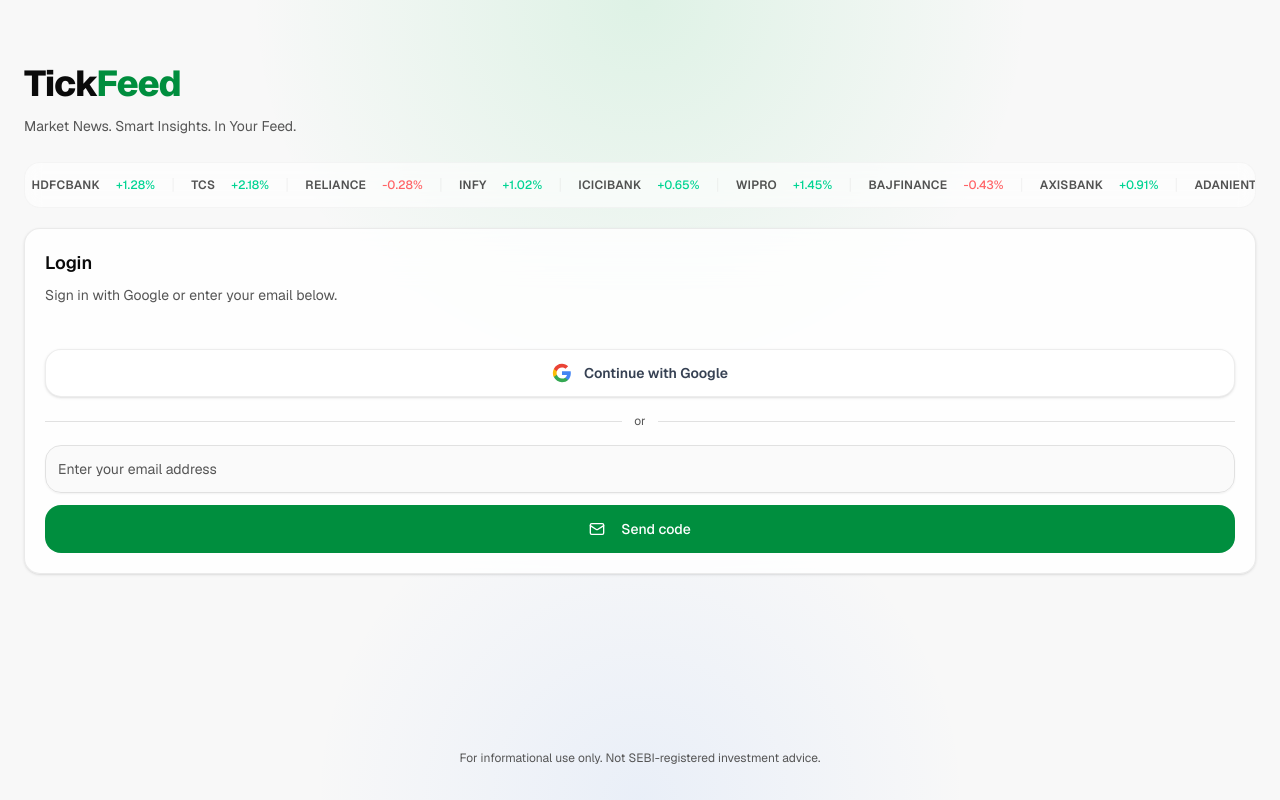
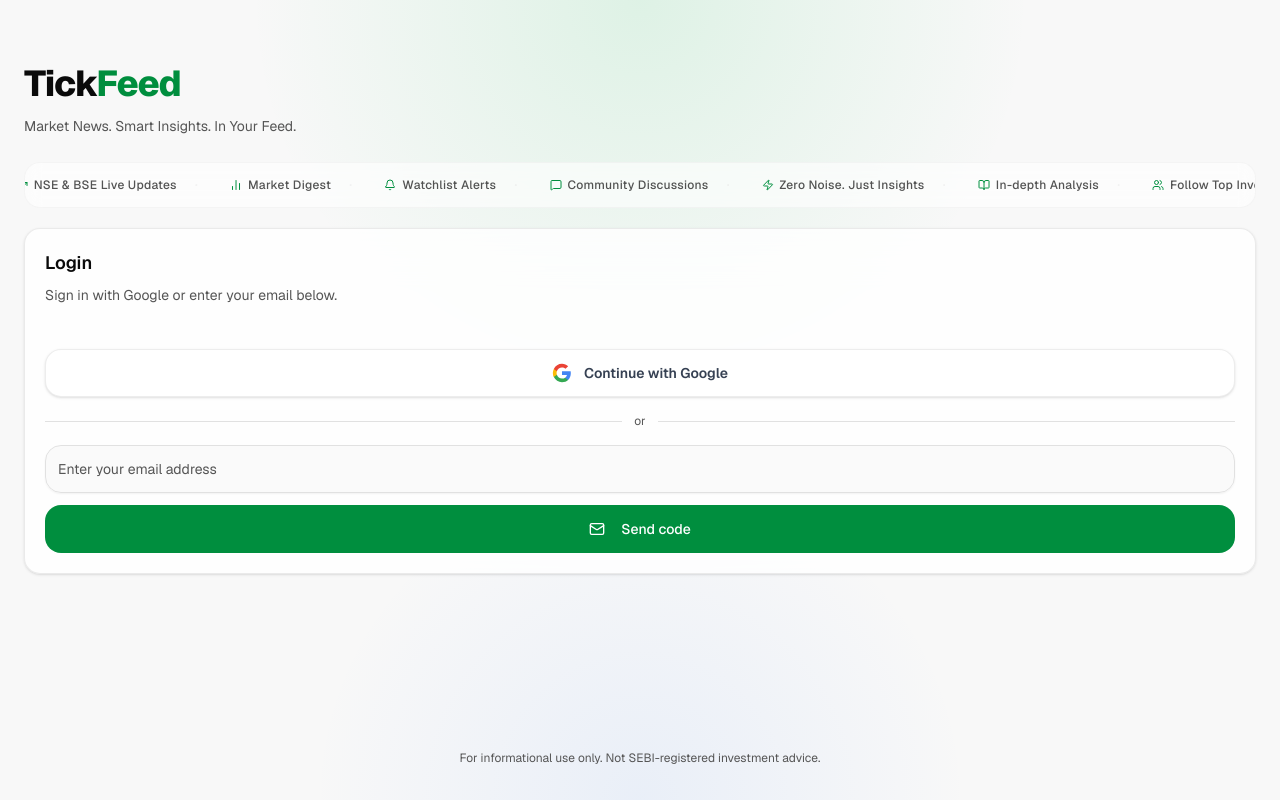
Before and after one commit to TickFeed/app, a Next.js app: page / in a window 1280 px wide. Built offline with nearby package versions, Linux system fonts and the light colour scheme; no server answers.

Commit message:
feat(auth): replace ticker strip with feature strip showcasing AI-powered summaries and live updates

```diff
--- a/components/tickfeed/screens/auth-screen.tsx
+++ b/components/tickfeed/screens/auth-screen.tsx
@@ -1,7 +1,7 @@
 "use client"
 
 import { useEffect } from "react"
-import { Loader2, Mail } from "lucide-react"
+import { Loader2, Mail, Zap, BarChart2, Users, Bell, BookOpen, TrendingUp, MessageSquare } from "lucide-react"
 import { useForm } from "react-hook-form"
 import { z } from "zod"
 import { zodResolver } from "@hookform/resolvers/zod"
@@ -92,19 +92,15 @@ export function AuthScreen({
     return { title: "", description: "Market News. Smart Insights. In Your Feed." }
   })()
 
-  const TICKERS = [
-    { symbol: "NIFTY 50",  change: "+0.82%", up: true  },
-    { symbol: "SENSEX",    change: "+0.71%", up: true  },
-    { symbol: "HDFCBANK",  change: "+1.28%", up: true  },
-    { symbol: "TCS",       change: "+2.18%", up: true  },
-    { symbol: "RELIANCE",  change: "-0.28%", up: false },
-    { symbol: "INFY",      change: "+1.02%", up: true  },
-    { symbol: "ICICIBANK", change: "+0.65%", up: true  },
-    { symbol: "WIPRO",     change: "+1.45%", up: true  },
-    { symbol: "BAJFINANCE",change: "-0.43%", up: false },
-    { symbol: "AXISBANK",  change: "+0.91%", up: true  },
-    { symbol: "ADANIENT",  change: "-1.12%", up: false },
-    { symbol: "MARUTI",    change: "+0.58%", up: true  },
+  const FEATURES = [
+    { icon: Zap,            label: "AI-Powered Summaries"      },
+    { icon: TrendingUp,     label: "NSE & BSE Live Updates"    },
+    { icon: BarChart2,      label: "Market Digest"             },
+    { icon: Bell,           label: "Watchlist Alerts"          },
+    { icon: MessageSquare,  label: "Community Discussions"     },
+    { icon: Zap,            label: "Zero Noise. Just Insights" },
+    { icon: BookOpen,       label: "In-depth Analysis"         },
+    { icon: Users,          label: "Follow Top Investors"      },
   ]
 
   return (
@@ -128,21 +124,17 @@ export function AuthScreen({
             )}
           </div>
 
-          {/* Scrolling ticker strip */}
+          {/* Scrolling feature strip */}
           <div className="mb-5 overflow-hidden rounded-xl border border-border/30 bg-card/60 py-2.5 backdrop-blur-sm">
             <div
               className="flex w-max items-center"
-              style={{ animation: "ticker 32s linear infinite" }}
+              style={{ animation: "ticker 36s linear infinite" }}
             >
-              {[...TICKERS, ...TICKERS].map((t, i) => (
-                <span key={i} className="flex shrink-0 items-center">
-                  <span className="px-4 text-xs font-semibold tracking-wide text-foreground/70">
-                    {t.symbol}
-                  </span>
-                  <span className={`text-xs font-medium ${t.up ? "text-emerald-400" : "text-red-400"}`}>
-                    {t.change}
-                  </span>
-                  <span className="ml-4 text-border/40 select-none">|</span>
+              {[...FEATURES, ...FEATURES].map((f, i) => (
+                <span key={i} className="flex shrink-0 items-center gap-1.5 px-4">
+                  <f.icon className="h-3 w-3 shrink-0 text-primary" />
+                  <span className="text-xs font-medium tracking-wide text-foreground/70">{f.label}</span>
+                  <span className="ml-3 text-border/40 select-none">·</span>
                 </span>
               ))}
             </div>
```
Also changed, not shown: 1 other file (tests, documents, lock files or other folders).
